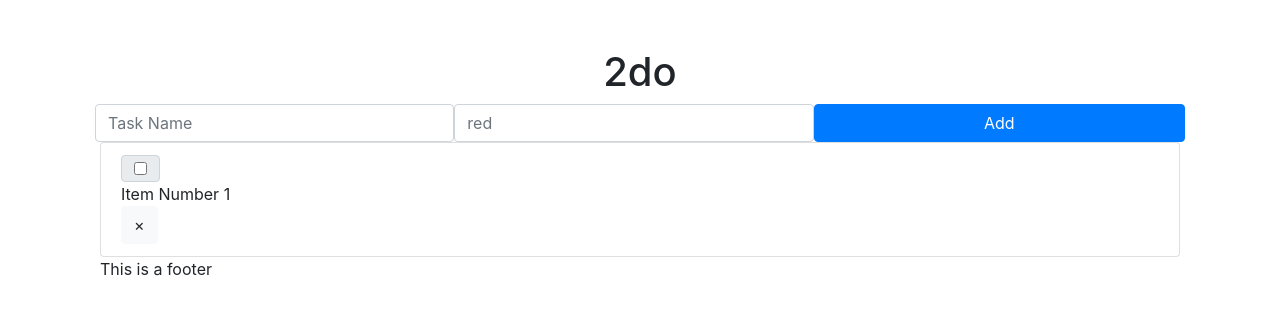
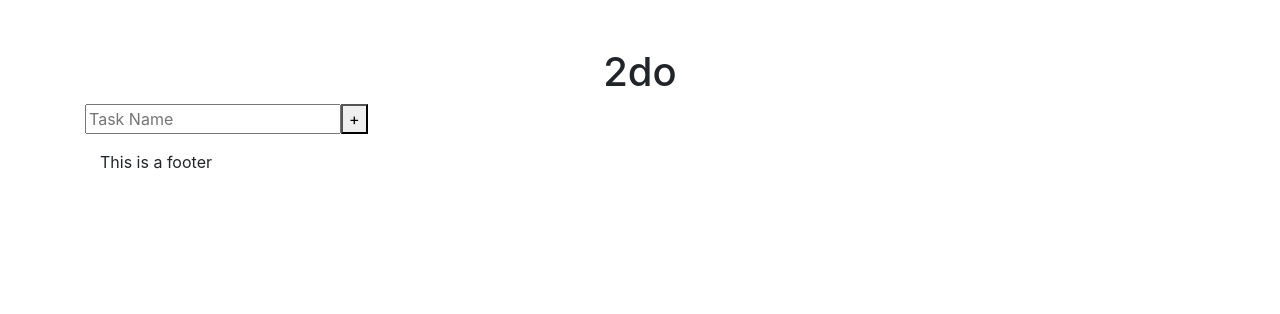
Before and after one commit to dreesehudson/to-do-list-react, a React (Create React App) app: page / in a window 1280 px wide. Shown: the top 314 px of the page. Built offline with nearby package versions, Linux system fonts and the light colour scheme.

Commit message:
remote help

```diff
--- a/src/App.js
+++ b/src/App.js
@@ -1,23 +1,65 @@
-import React from 'react';
+import React, { Component } from 'react';
+//importing Components
 import Header from './Components/Header.js'
 import Form from './Components/Form.js'
 import List from './Components/List.js'
 import Footer from './Components/Footer.js'
 
 
-function App (){
+class App extends Component {
+  constructor(props) {
+    super(props)
+    //array is populated from Form Object
+    this.state = {
+      newTask: "",
+      tasks: []
+    }
 
-    return (
-      <div className="App container">
-        <Header />
-        <Form />
-        <List />
-        <Footer />
+  }
 
-      </div>
+  componentDidMount() {
 
+  }
+
+  componentWillUnmount() {
+
+  }
+
+  render() {
+    return (<div className="App container">
+      <Header />
+      <Form
+        newTask = {this.state.newTask}
+        tasks = {this.state.tasks} />
+      <List
+        newTask = {this.state.newTask}
+        tasks = {this.state.tasks} />
+      <Footer />
+    </div>
     );
+  }
+}
+export default App;
 
-}
+// //located on Form, captures keyboard input into state
+// this.inputTextHandler = this.inputTextHandler.bind(this);
+// //located on Form, creates and sends task item to state[task]
+// this.addItem = this.addItem.bind(this);
 
-export default App;
+// //located on List, applied to "X" button to remove item from state[tasks]
+// this.deleteItem = this.deleteItem.bind(this);
+// //located on List, applied to checkbox when unchecked of each task, makes completed: true and applies strike-through
+// this.completeItem = this.completeItem.bind(this);
+// //located on List, applied to checkbox when checked of each task, makes completed: false and removes strike-through
+// this.activateItem = this.activateItem.bind(this);
+
+// //located on Footer, shows all tasks
+// this.showAll = this.showAll.bind(this);
+// //located on Footer, shows only active tasks
+// this.showActive = this.showActive.bind(this);
+// //located on Footer, shows only completed tasks
+// this.showCompleted = this.showCompleted.bind(this);
+// //located on Footer, counts active tasks
+// this.countActive = this.countActive.bind(this);
+// //located on Footer, counts completed tasks
+// this.countCompleted = this.countCompleted.bind(this);
--- a/src/Components/Form.js
+++ b/src/Components/Form.js
@@ -1,96 +1,75 @@
 import React, { Component } from 'react';
 
+class Form extends Component {
+    constructor(props) {
+        super(props);
 
+    }
 
-class Form extends Component {
-    constructor() {
-        super();
-        this.priorityButtons = [
-            {
-                color: "🔴",
-                level: 'High'
-            },
-            {
-                color: "🟡",
-                level: 'Mid'
-            },
-            {
-                color: "🟢",
-                level: 'Low'
-            }];
-        this.state = {
-            taskID: null,
-            textInput: "",
-            priorityInput: "",
-            completed: false,
-            visible: true
+    updateInput(key, value) {
+        //update react status
+        this.setState({
+            [key]: value
+        });
+    }
+
+    //applies as onClick to the Submit Button
+    addItem() {
+        //object to be added to array of tasks
+        const newTask = {
+            id: 1,//timeStamp
+            value: this.props.newTask.value
         };
+
+        //proxy of current list of items
+        const tasks = [...this.props.tasks];
+
+        //add new object to
+        tasks.unshift(newTask);
+
+        //take form input {name} and pass it to the [tasks] within the App Component
+        this.setState({
+            tasks,        //updates [tasks] from proxy that we have made above
+            newTask: ""    //clear textInput for next entry
+        });
+    }
+
+    inputTextHandler() {
+        //update this.state.textInput with each keystroke
+        this.setState()
     }
 
     render() {
         return (
             <>
-                <form className="container-fluid">
-                    <div className="form-row align-items-center">
-                        <div className="col px-0">
                 <input
-                                className="form-control"
+                    type="text"
                     placeholder="Task Name"
-
+                    value={this.props.newItem}
+                    onChange={e => this.updateInput("newTask", e.target.value)}
                 >
                 </input>
-                        </div>
-                        <div className="col px-0">
-                            <input
-                                className="form-control"
-                                placeholder="red"
-
-                            >
-                            </input>
-                        </div>
-
-                        {/* loop to generate priority buttons */}
-                            {/* for (let i = 0; i < 3; i++ ){
-                            <div>
-                                <input
-                                    className="form-control"
-                                    placeholder={this.priorityButtons.color}
-
-                                />
-
-                            </div>
-                        } */}
                 <button
-                            className="btn btn-primary col"
-                            //onClick=addItem()
-                        >
-                            Add
+                    onClick={this.addItem}
+                >+
                 </button>
-                    </div>
-                </form>
             </>
         );
 
     }
-    addItem() {
-        //applies to the Submit Button
-        //take form input {name, priority} and pass it to the [tasks] within the List object
+
 }
 
 
-}
 
 export default Form;
 
 
 
 /* Notepad
-Priority Types:
-    High: 🔴
-    Mid: 🟡
-    Low: 🟢
 
-Task Name  |  PriorityPicker  |  Add
+
+Task Name    |  Add
 
 
 HTML for Created Items
--- a/src/Components/Header.js
+++ b/src/Components/Header.js
@@ -3,7 +3,10 @@ import React from 'react';
 function Header() {
   return (
     <>
+    <header>
         <h1 className="text-center pt-5">2do</h1>
+
+    </header>
     </>
   );
 }
--- a/src/Components/List.js
+++ b/src/Components/List.js
@@ -1,97 +1,56 @@
 import React, { Component } from 'react';
 
-
-
 class List extends Component {
-    constructor() {
-        super()
-        this.state = {
-            taskID: null,
-            textInput: "",
-            priorityInput: "",
-            completed: false,
-            visible: true
-        }
-
-        //array is populated from Form Object
-        this.tasks = [
-            //
-            //           {
-            //            taskID: #,
-            //            textInput: "",
-            //            priorityInput: "",
-            //            completed: false
-            //            visible: true
-
-            //           }
-            //
-        ];
+    constructor(props) {
+        super(props)
     }
 
+    deleteItem(id) {
+        //copy of tasksList
+        const tasks = [...this.props.tasks];
+
+        const updatedList = tasks.filter(item => item.id !== id);
+
+        this.setState({ tasks: updatedList });
+    }
 
 
     render() {
         return (
-            <>
-            <div className="container-fluid">
-                <ul className="list-group">
-                    <li className="list-group-item">
-                        <div className="input-group-prepend">
-                            <div className="input-group-text">
-                                <input
-                                    type="checkbox"
-                                    aria-label="Checkbox for following text input"
-                                // onChange=completeItem()
-                                />
-                            </div>
-                        </div>
-                        <div className="list-group-text">
-                            Item Number 1
-                        </div>
-                        <button
-                            className="btn btn-light"
-                        // onClick=deleteItem()
-                        >
-                            &times;
-                        </button>
-                    </li>
-                </ul>
-            </div>
-            </>
+            <ul>
+                {this.props.tasks.map(item => {
+                    return (
+                        <li key={item.id}>
+                            {item.value}
+                            <button
+                                onClick={() => this.deleteItem(item.id)}
+                            >&times;</button>
+                        </li>
+
+                    )
+                }
+                )
+
+                }
+            </ul >
         )
-    }
-
-    removeItem() {
-        //delete item from list of available items
-    }
-    completeItem() {
-        //change state.completed false to true
-        //remove completeItem() from checkbox onClick
-        //add activateItem() to checkbox onClick
-
-    }
-    activateItem() {
-        //change state.completed true to false
-        //remove activateItem() from checkbox onClick
-        //add completeItem() to checkbox onClick
     }
 }
 
-export default List;
 
 
-
-/*
-Priority Types:
-    High: 🔴
-    Mid: 🟡
-    Low: 🟢
-
-Checkbox  |  Task Name Label  |  Priority Label  |  Delete
+// completeItem() {
+//     //change state.completed false to true
+//     //this.tasks[event.target].completed = true;
+//     //remove completeItem() from checkbox onClick
+//     //add activateItem() to checkbox onClick
+// }
+// activateItem() {
+//     //change state.completed true to false
+//     //this.tasks[event.target].completed = false;
+//     //remove activateItem() from checkbox onClick
+//     //add completeItem() to checkbox onClick
+// }
 
 
-
-
-
-
-*/
+export default List;
```
Also changed, not shown: src/Components/Footer.js (+6 -4 lines), 1 other file (tests, documents, lock files or other folders). Lines whose indentation alone changed are shown as unchanged.
